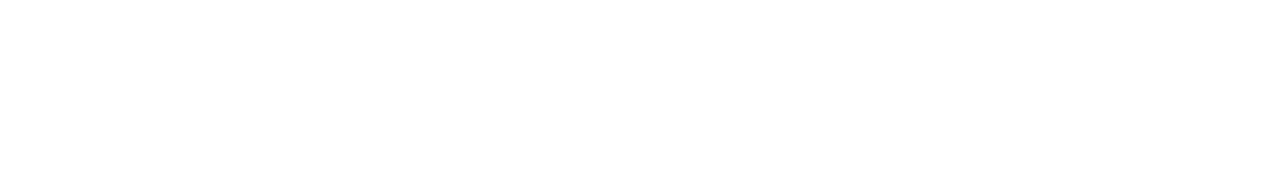
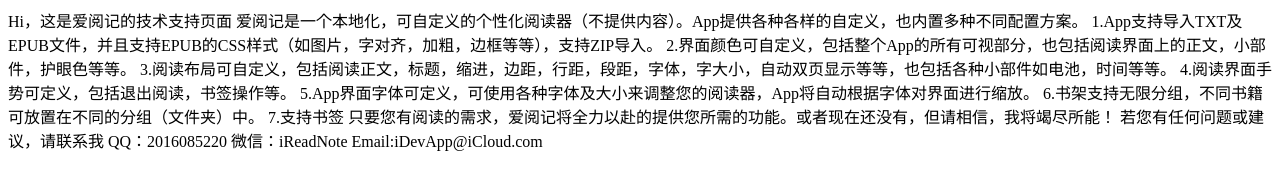
Before and after one commit to JxdDevApp/iReadNote, a plain HTML site: page support.html in a window 1280 px wide. Drawn offline with Linux system fonts and the light colour scheme.

Commit message:
Update support.html

```diff
--- a/support.html
+++ b/support.html
@@ -1,5 +1,25 @@
 <html>
   <body>
-    <title>这是爱阅记的支持文档</title>
+    <title>爱阅记</title>
+    Hi，这是爱阅记的技术支持页面
+
+爱阅记是一个本地化，可自定义的个性化阅读器（不提供内容）。App提供各种各样的自定义，也内置多种不同配置方案。
+
+1.App支持导入TXT及EPUB文件，并且支持EPUB的CSS样式（如图片，字对齐，加粗，边框等等），支持ZIP导入。
+2.界面颜色可自定义，包括整个App的所有可视部分，也包括阅读界面上的正文，小部件，护眼色等等。
+3.阅读布局可自定义，包括阅读正文，标题，缩进，边距，行距，段距，字体，字大小，自动双页显示等等，也包括各种小部件如电池，时间等等。
+4.阅读界面手势可定义，包括退出阅读，书签操作等。
+5.App界面字体可定义，可使用各种字体及大小来调整您的阅读器，App将自动根据字体对界面进行缩放。
+6.书架支持无限分组，不同书籍可放置在不同的分组（文件夹）中。
+7.支持书签
+
+只要您有阅读的需求，爱阅记将全力以赴的提供您所需的功能。或者现在还没有，但请相信，我将竭尽所能！
+
+
+若您有任何问题或建议，请联系我
+QQ：2016085220
+微信：iReadNote
+Email:iDevApp@iCloud.com
+
   </body>
 </html>
```
